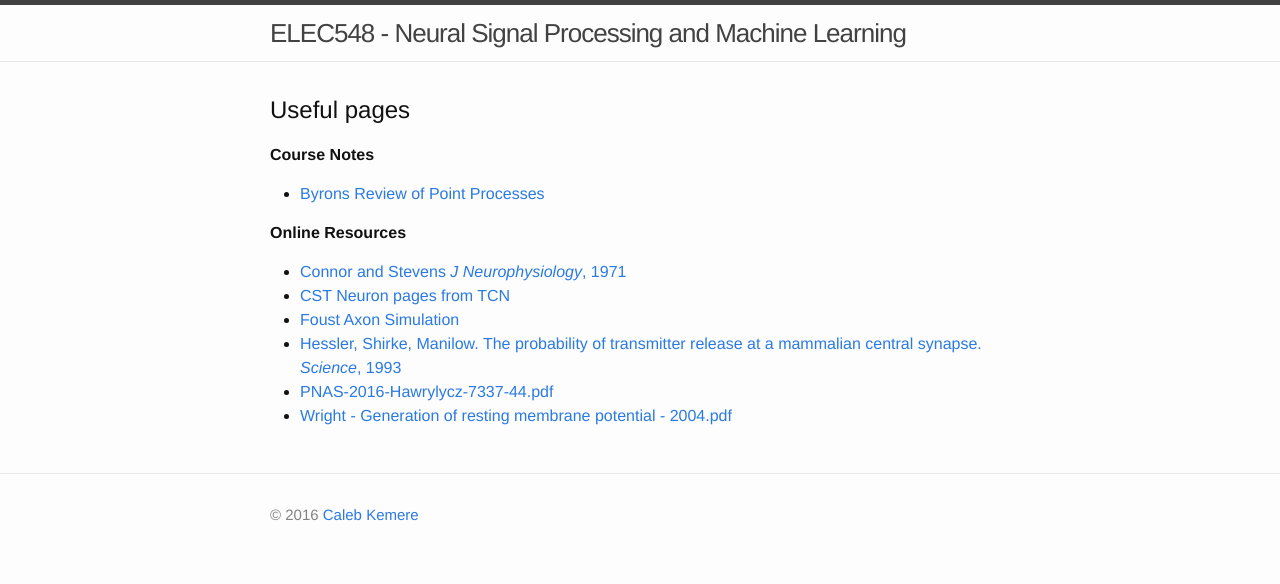
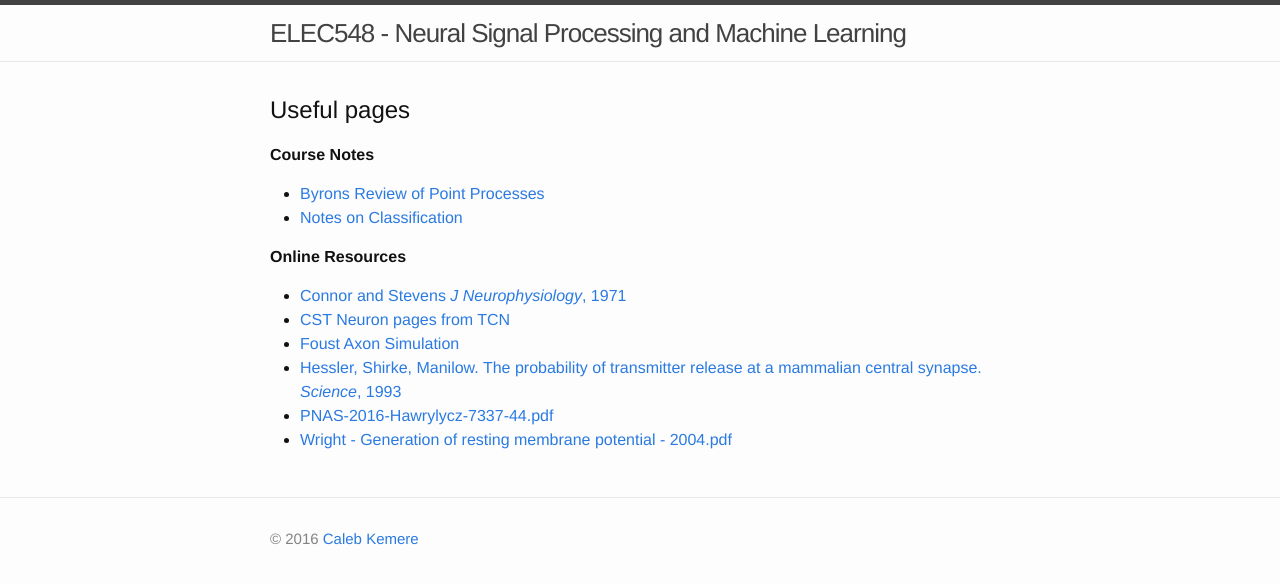
Before and after one commit to elec548/elec548.github.io, a Jekyll site: the page built from Resources/index.md, in a window 1280 px wide. Shown: the top 584 px of the page. Built offline with Jekyll 4.4.1, drawn with Linux system fonts in a browser that asks for light colours.

Commit message:
Updated link to include classification notes

```diff
--- a/Resources/index.md
+++ b/Resources/index.md
@@ -10,6 +10,8 @@ group: navigation
 
   + [Byrons Review of Point
   Processes](https://github.com/ckemere/CourseNotes/blob/master/NeuralSignalProcessing/PoissonNotes/PoissProcRev.pdf)
+  + [Notes on Classification
+  ](https://github.com/ckemere/CourseNotes/blob/master/NeuralSignalProcessing/Classification/Classification.pdf)
 
 **Online Resources**
 
```
